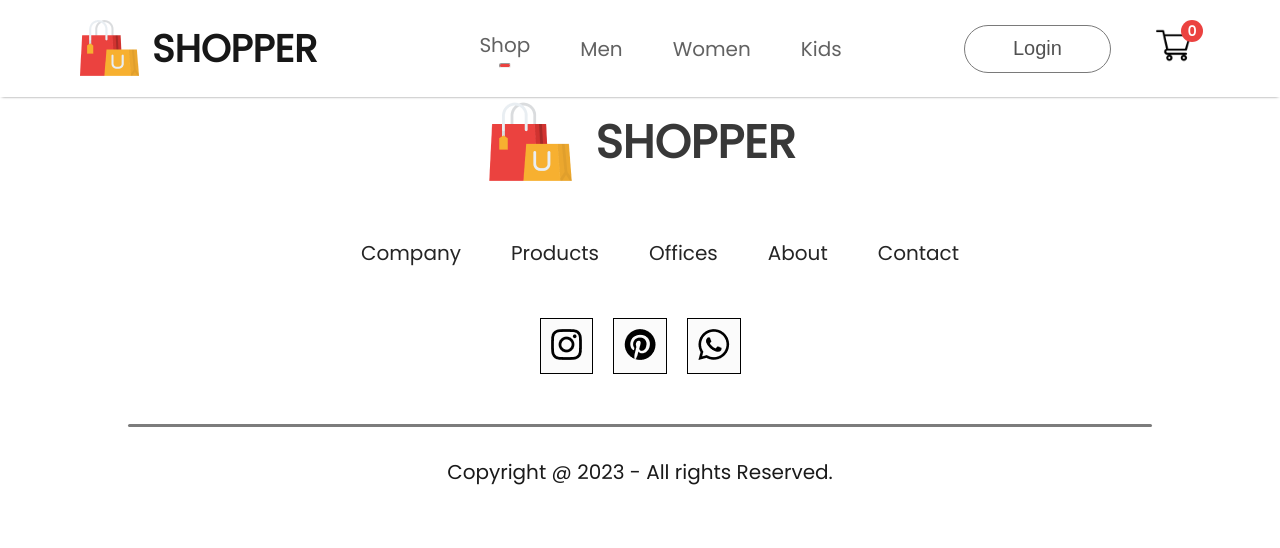
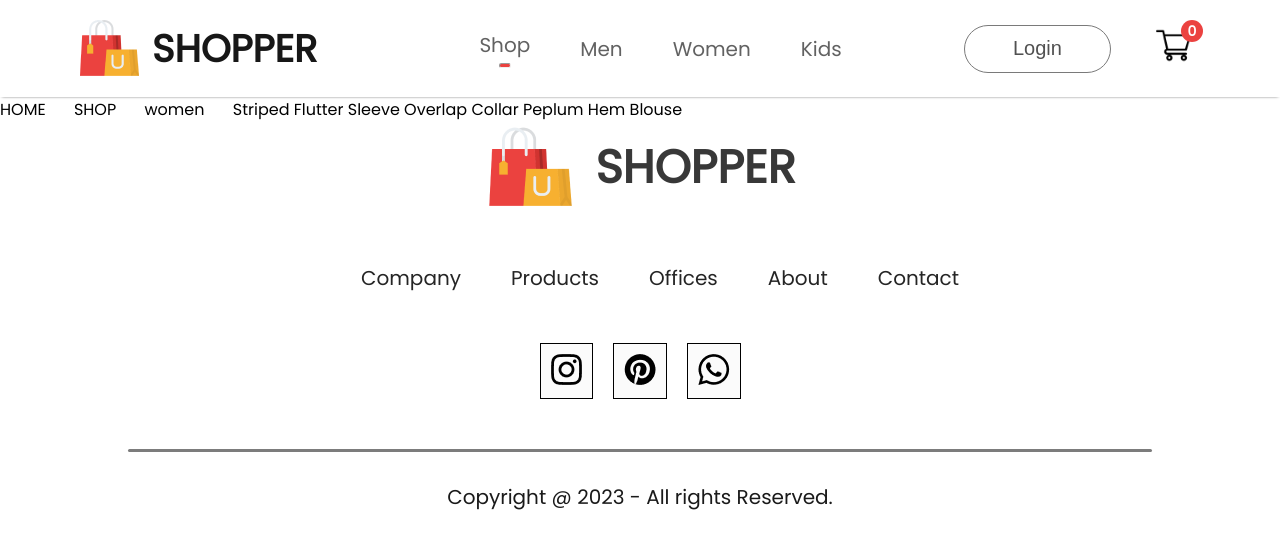
Before and after one commit to Srvictorchinea/ecommerce-react-app, a React (Create React App) app: page /product/1 in a window 1280 px wide. Shown: the top 548 px of the page. Built offline with nearby package versions, Linux system fonts and the light colour scheme.

Commit message:
[ADD] products links

```diff
--- a/src/Components/Breadcrums/Breadcrum.jsx
+++ b/src/Components/Breadcrums/Breadcrum.jsx
@@ -6,6 +6,9 @@ const Breadcrum = (props) => {
   return (
     <div className='breadcrum'>
         HOME <img src={arrow_icon} alt="" />
+        SHOP <img src={arrow_icon} alt="" />
+        {product.category} <img src={arrow_icon} alt="" />
+        {product.name} <img src={arrow_icon} alt="" />
     </div>
   )
 }
--- a/src/Components/Item/Item.jsx
+++ b/src/Components/Item/Item.jsx
@@ -1,9 +1,10 @@
 import React from 'react'
 import './Item.css'
+import { Link } from 'react-router-dom'
 const Item = (props) => {
   return (
     <div className='item'>
-        <img src={props.image} alt="" />
+        <Link to={`/product/${props.id}`}><img src={props.image} alt="" /></Link>
         <p>{props.name}</p>
         <div className="item-prices">
             <div className="item-price-new">
--- a/src/Pages/Product.jsx
+++ b/src/Pages/Product.jsx
@@ -1,13 +1,14 @@
 import React, { useContext } from 'react'
 import { ShopContext } from '../Context/ShopContext'
 import { useParams } from 'react-router-dom'
+import Breadcrum from '../Components/Breadcrums/Breadcrum'
 const Product = () => {
   const {all_product} = useContext(ShopContext)
   const {productId} = useParams()
   const product = all_product.find((e) => e.id === Number(productId))
   return (
     <div className='product'>
-
+      <Breadcrum product={product} />
     </div>
   )
 }
```
